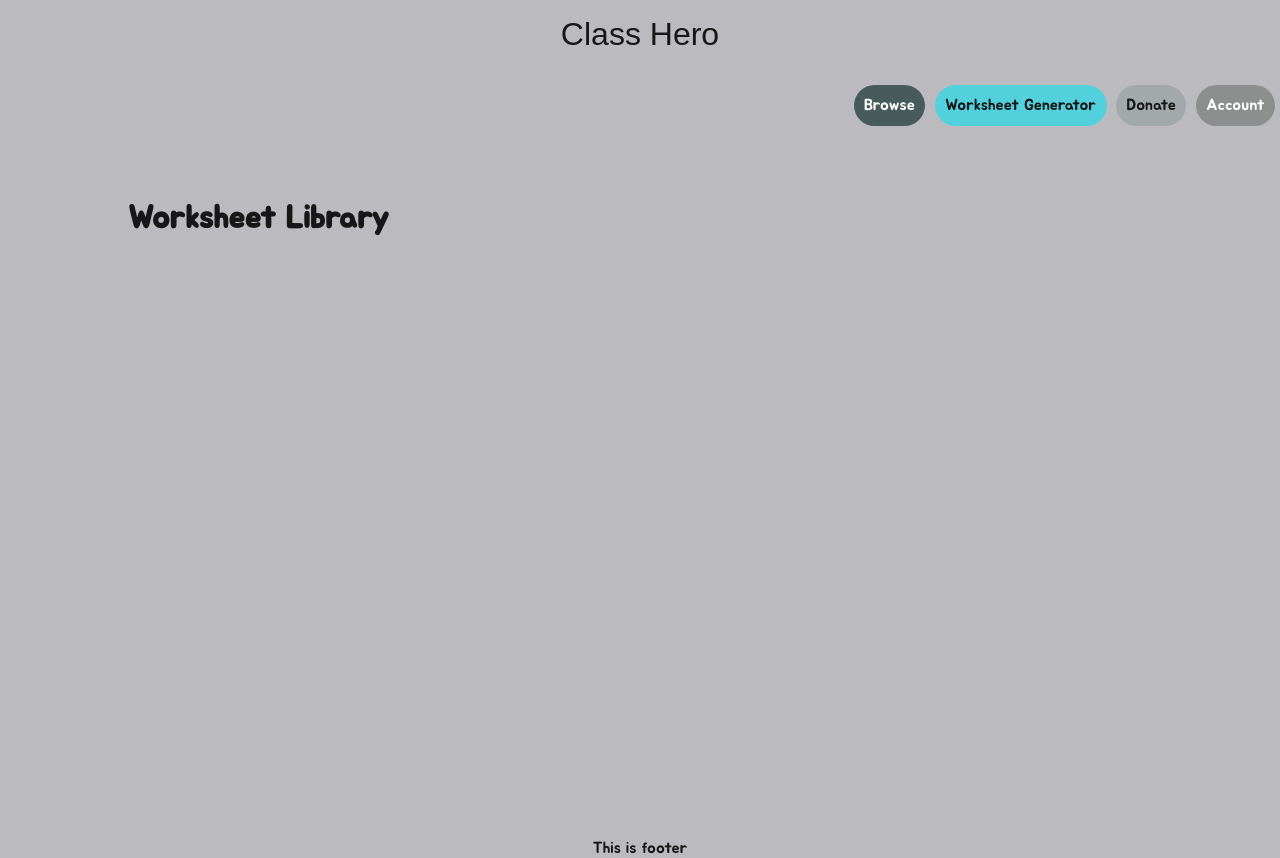
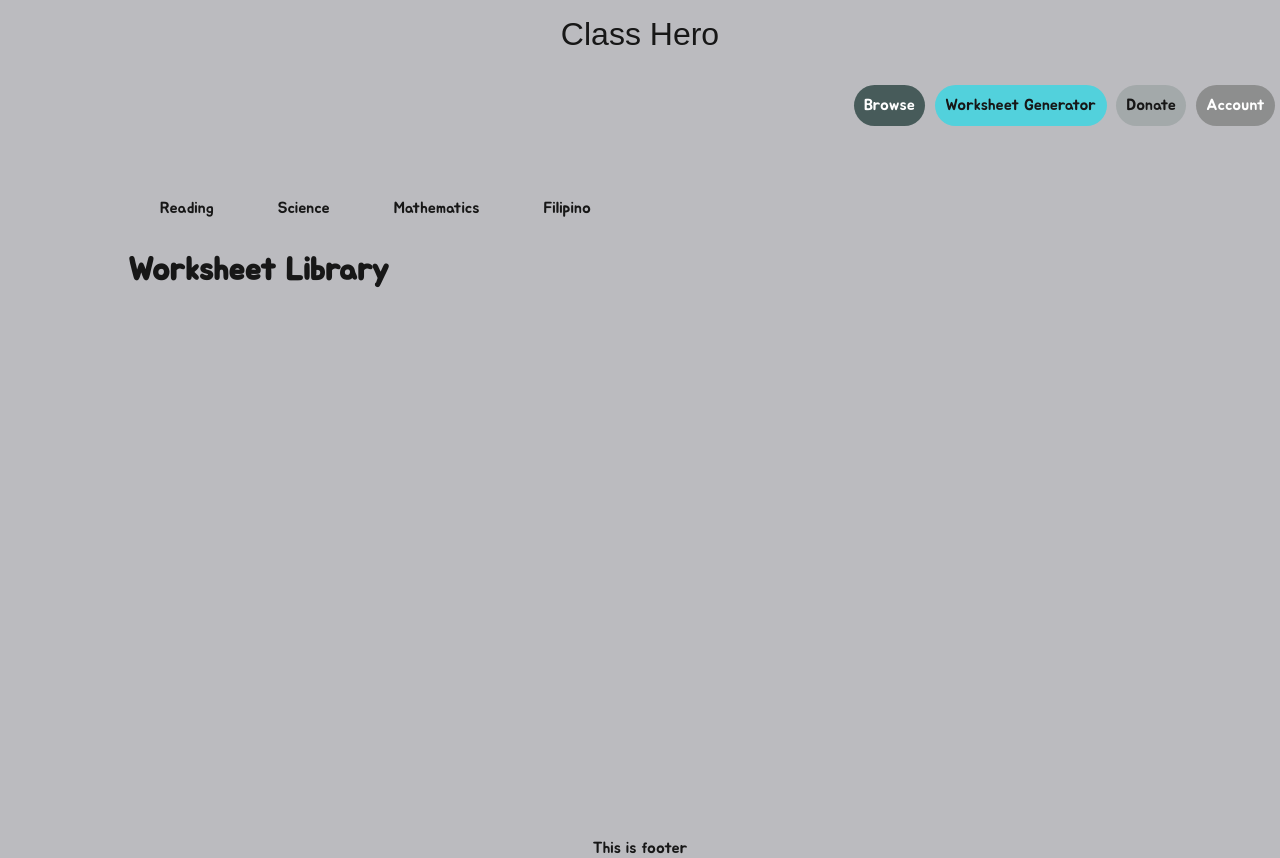
Before and after one commit to melodycurran/class-hero, a Next.js app in the folder class-hero/: page /library in a window 1280 px wide. Built offline with nearby package versions, Linux system fonts and the light colour scheme; a web font is replaced by a local one.

Commit message:
Suspense

```diff
--- a/class-hero/app/(routes)/library/page.tsx
+++ b/class-hero/app/(routes)/library/page.tsx
@@ -1,10 +1,17 @@
 import Categories from "@/app/ui/worksheets/categories"
 import styles from "../../page.module.css"
+import { Suspense } from "react"
 
 export default function WorksheetLibrary() {
+    function Fallback() {
+        return <div>Loading types...</div>
+    }
+
     return (
         <div className={styles.libraryContainer}>
-            {/* <Categories /> */}
+            <Suspense fallback={<Fallback />}>
+                <Categories />
+            </Suspense>
             <h1>Worksheet Library</h1>
         </div>
     )
```
